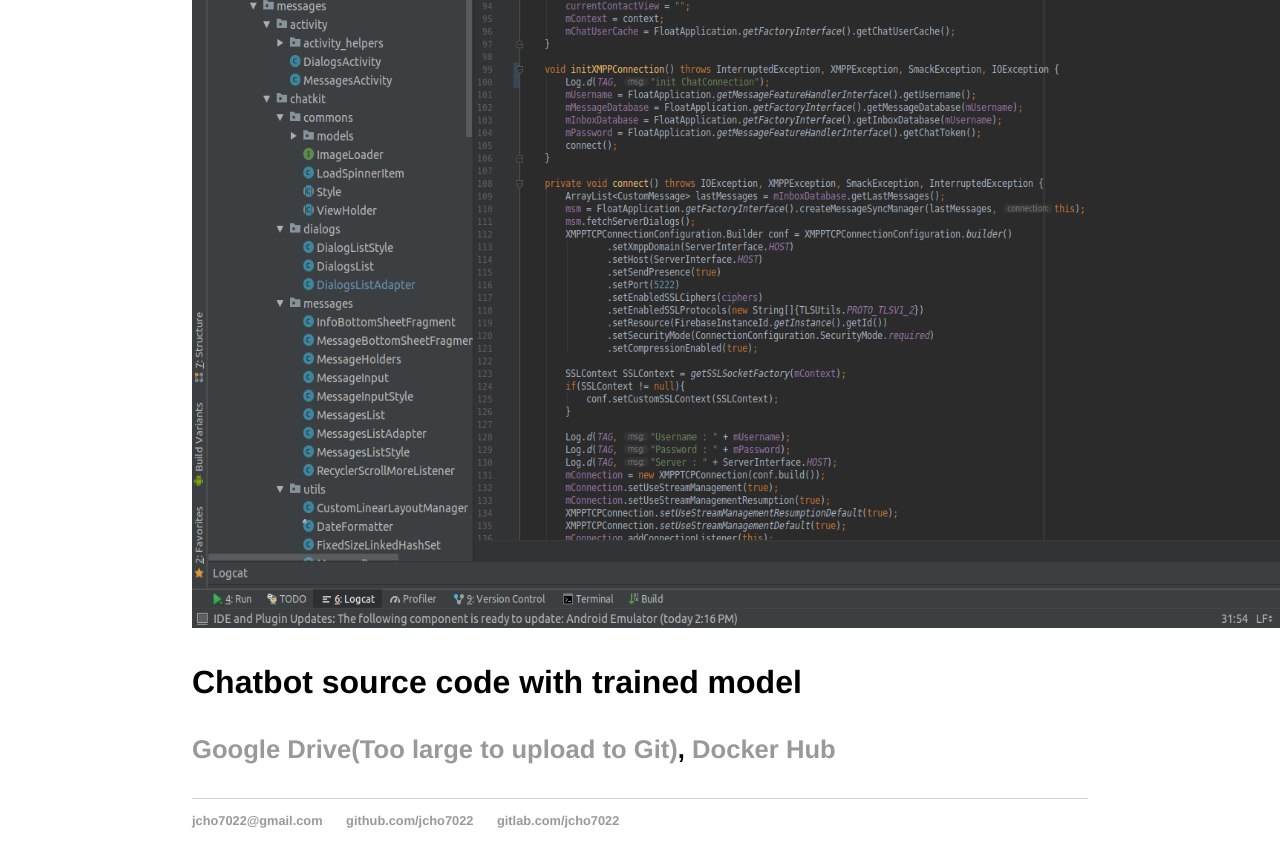
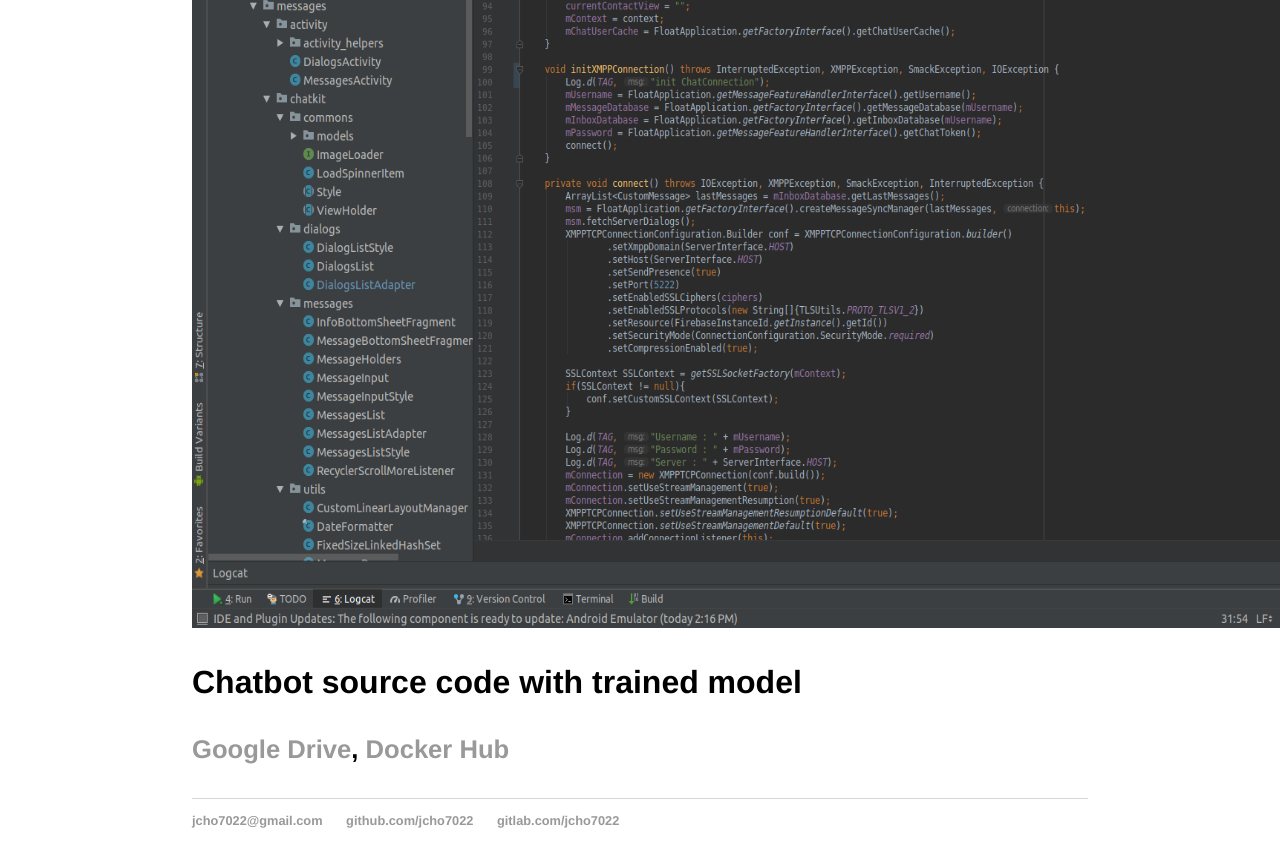
Before and after one commit to jcho7022/jcho7022.github.io, a Jekyll site: the page built from projects/chatbot/index.html, in a window 1280 px wide and 900 px high, scrolled down 7610 px. Shown: the top 867 px of the window. Built offline with Jekyll 4.4.1, drawn with Linux system fonts in a browser that asks for light colours.

Commit message:
Update index.html

```diff
--- a/projects/chatbot/index.html
+++ b/projects/chatbot/index.html
@@ -75,4 +75,4 @@ To handle this, I integrated push notifications to notify a user that they have
 <h3>Sample java code and project structure used to implement messaging</h3>
 <img src="sample_code.png" alt="chat_sample_code"  width="1280" height="900">
 <h3>Chatbot source code with trained model</h3>
-<h4><a href="https://drive.google.com/file/d/1sQ-DZE6il5QWxvMJ05OLRWnDe1JJdAVD/view?usp=sharing">Google Drive(Too large to upload to Git)</a>, <a href="https://hub.docker.com/r/jcho7022/chatbot">Docker Hub</a></h4>
+<h4><a href="https://drive.google.com/file/d/1sQ-DZE6il5QWxvMJ05OLRWnDe1JJdAVD/view?usp=sharing">Google Drive</a>, <a href="https://hub.docker.com/r/jcho7022/chatbot">Docker Hub</a></h4>
```
